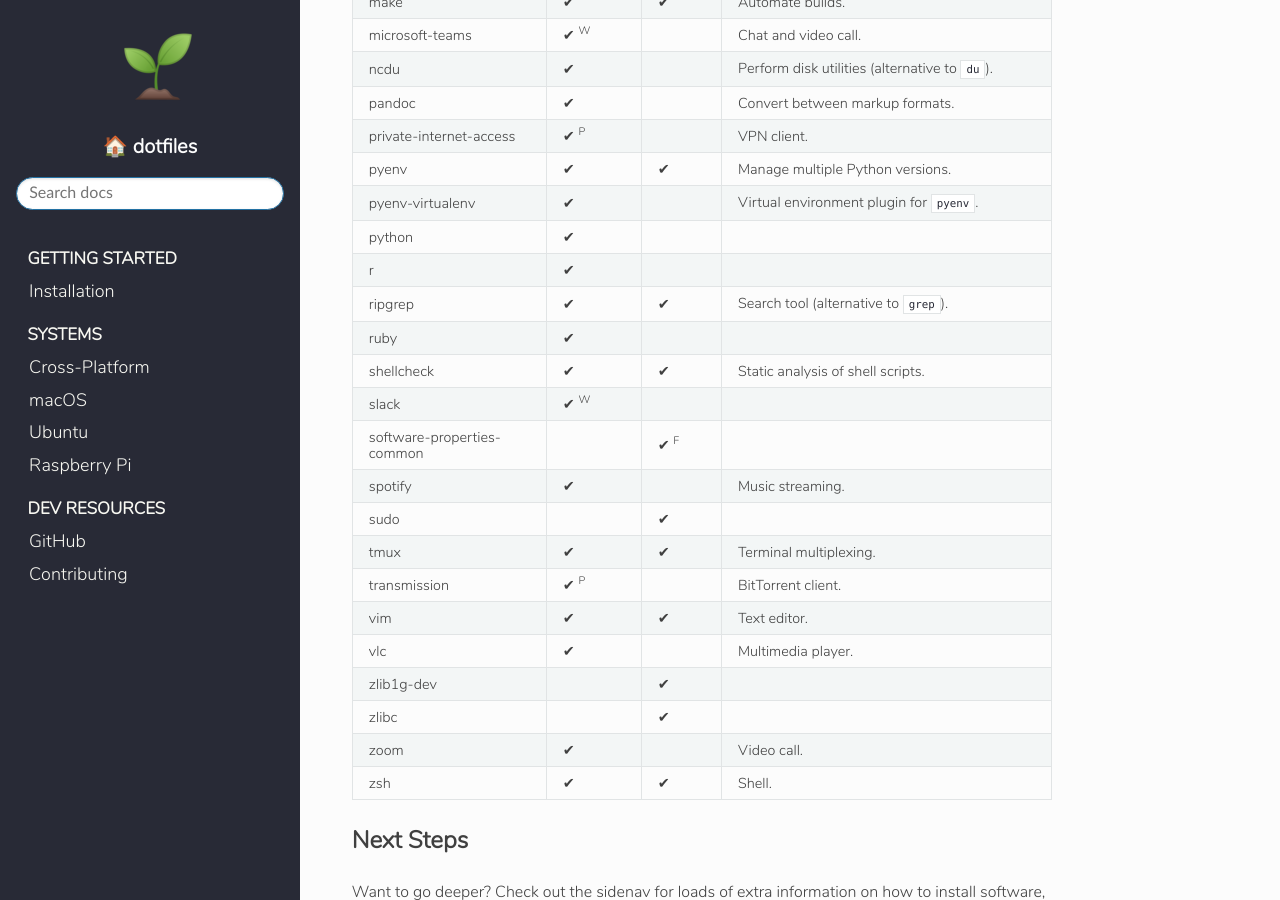
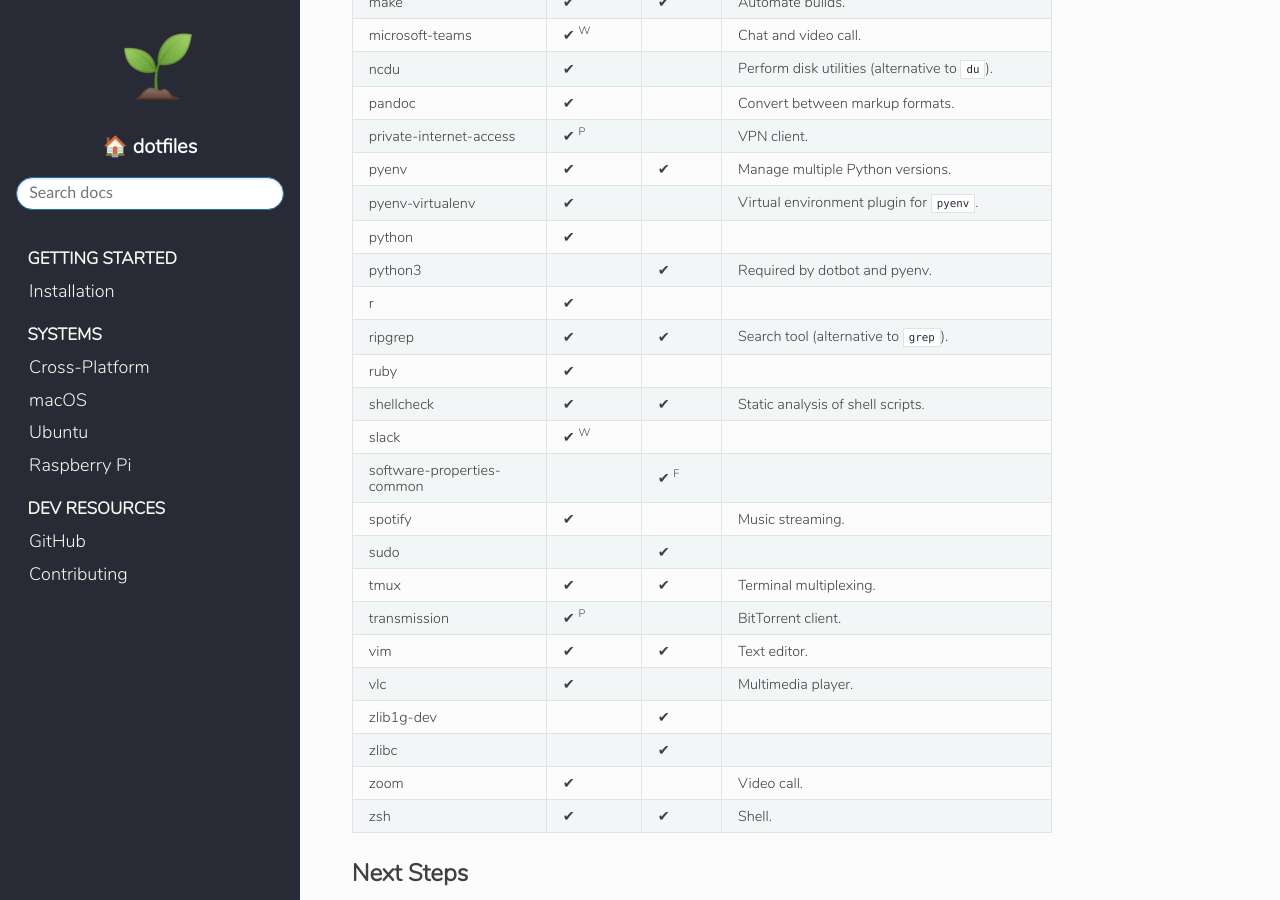
Before and after one commit to benjcunningham/dotfiles, a Sphinx documentation site: the page built from docs/source/index.rst, in a window 1280 px wide and 900 px high, scrolled down 2037 px. Built offline with Sphinx 7.4.7 and the Read the Docs theme 3.1.0, drawn with Linux system fonts in a browser that asks for light colours.

Commit message:
Always install python3

```diff
--- a/docs/source/index.rst
+++ b/docs/source/index.rst
@@ -214,6 +214,10 @@
      - ✔
      -
      -
+   * - python3
+     -
+     - ✔
+     - Required by dotbot and pyenv.
    * - r
      - ✔
      -
```
Also changed, not shown: 1 other file.
